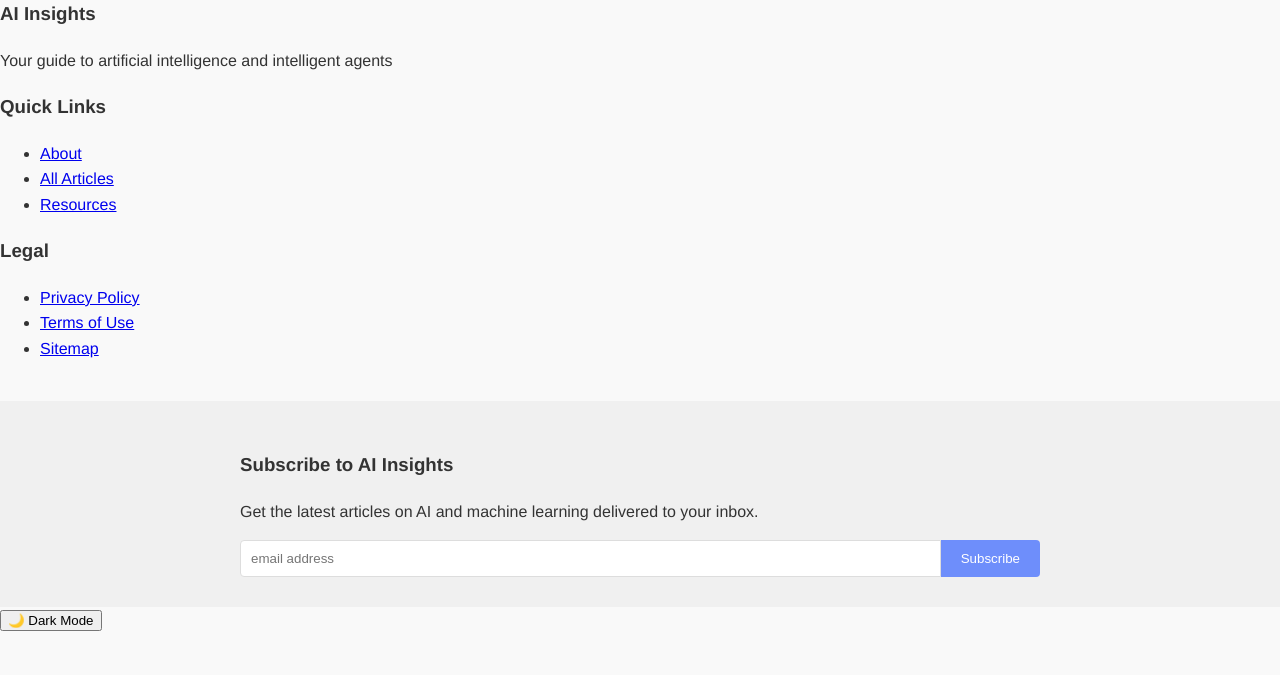
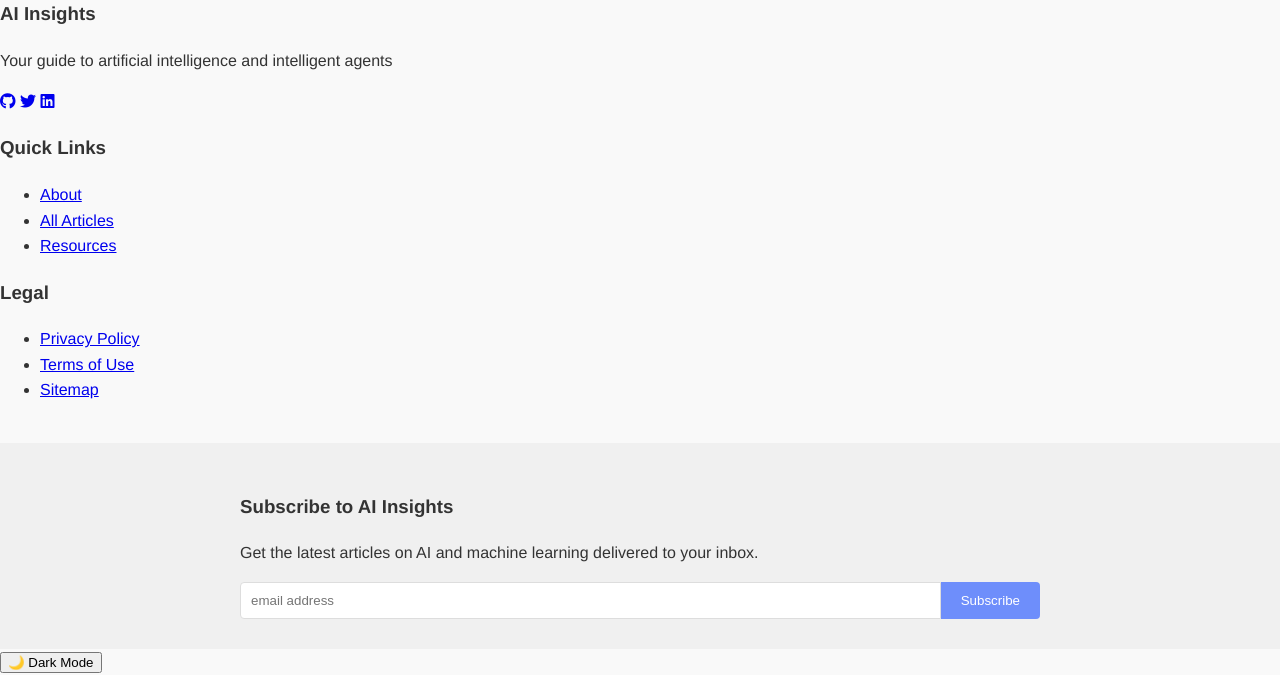
Before and after one commit to raka15531/raka15531.github.io, a Jekyll site: the page built from index.md, in a window 1280 px wide. Shown: the part 1147-1822 px from the top of the page. Built offline with Jekyll 4.4.1, drawn with Linux system fonts in a browser that asks for light colours; before the commit the page ends 1780 px from its top, so only the background shows below that.

Commit message:
Update head.html

```diff
--- a/_includes/head.html
+++ b/_includes/head.html
@@ -31,3 +31,4 @@
 {% if site.google_analytics %}
   <!-- Google Analytics will be added via analytics.js -->
 {% endif %}
+<link rel="stylesheet" href="https://cdnjs.cloudflare.com/ajax/libs/font-awesome/6.4.0/css/all.min.css">
```
